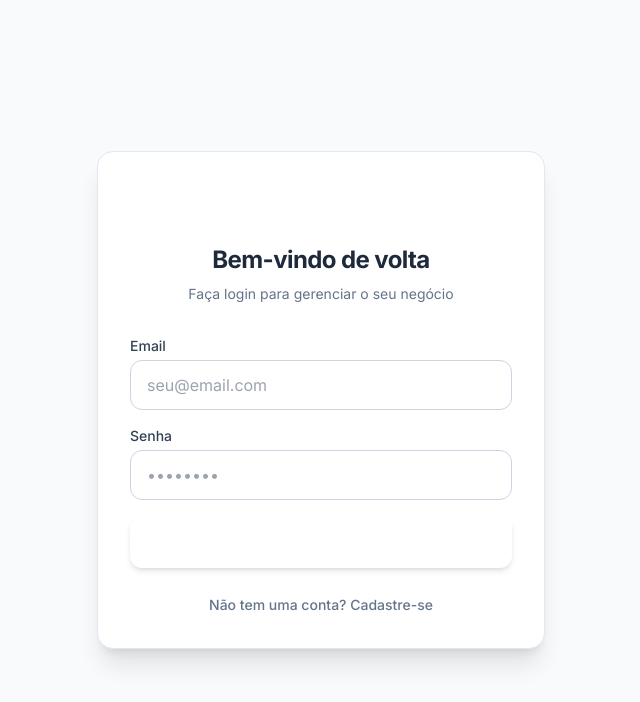
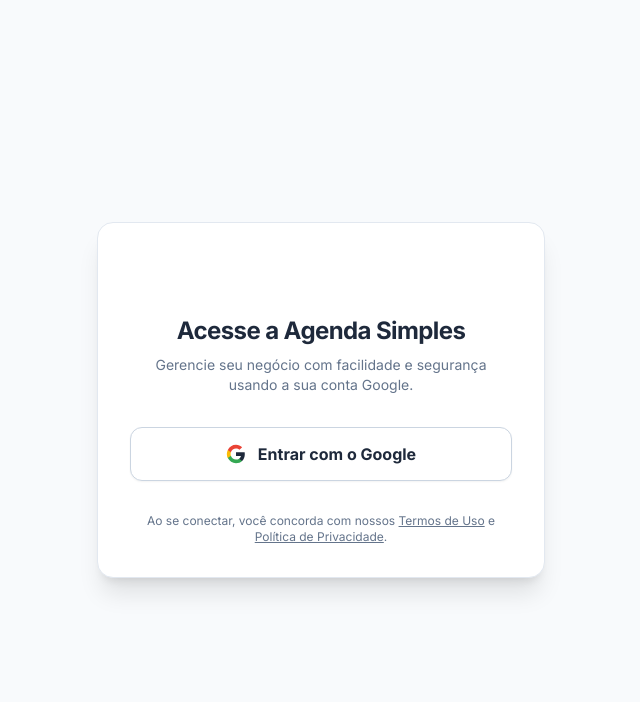
Before and after one commit to raizesrecorrentesapp-stack/Raizes-Novo, a React (Vite) app: page / in a window 1280 px wide. Shown: the top 702 px of the page, without its empty margins (319-959 px from the left). Built offline with nearby package versions, Linux system fonts and the light colour scheme.

Commit message:
feat(auth): Restrict authentication strictly to Google OAuth

```diff
--- a/components/Auth.tsx
+++ b/components/Auth.tsx
@@ -3,41 +3,28 @@
 import { LogoText } from './Logo';
 
 export const Auth: React.FC = () => {
-    const [email, setEmail] = useState('');
-    const [password, setPassword] = useState('');
     const [loading, setLoading] = useState(false);
-    const [isLogin, setIsLogin] = useState(true);
     const [errorMsg, setErrorMsg] = useState('');
-    const [successMsg, setSuccessMsg] = useState('');
 
-    const handleAuth = async (e: React.FormEvent) => {
-        e.preventDefault();
+    const handleGoogleLogin = async () => {
         setLoading(true);
         setErrorMsg('');
-        setSuccessMsg('');
 
         try {
-            if (isLogin) {
-                const { error } = await supabase.auth.signInWithPassword({
-                    email,
-                    password,
-                });
-                if (error) throw error;
-            } else {
-                const { error } = await supabase.auth.signUp({
-                    email,
-                    password,
-                });
-                if (error) throw error;
-                setSuccessMsg('Cadastro realizado com sucesso! Verifique seu email ou tente fazer login.');
-                setIsLogin(true); // Switch to login after successful signup
-            }
+            const { error } = await supabase.auth.signInWithOAuth({
+                provider: 'google',
+                options: {
+                    redirectTo: window.location.origin,
+                }
+            });
+            if (error) throw error;
         } catch (error: any) {
-            setErrorMsg(error.message || 'Ocorreu um erro durante a autenticação.');
+            setErrorMsg(error.message || 'Ocorreu um erro ao conectar com o Google.');
         } finally {
             setLoading(false);
         }
     };
+
 
     return (
         <div className="min-h-screen bg-slate-50 dark:bg-slate-950 flex flex-col justify-center items-center p-4">
@@ -50,72 +37,36 @@
                     </div>
 
                     <h2 className="text-2xl font-bold text-slate-800 dark:text-white mb-2 text-center tracking-tight">
-                        {isLogin ? 'Bem-vindo de volta' : 'Crie sua conta'}
+                        Acesse a Agenda Simples
                     </h2>
-                    <p className="text-slate-500 dark:text-slate-400 text-center mb-8 text-sm">
-                        {isLogin ? 'Faça login para gerenciar o seu negócio' : 'Junte-se a nós e simplifique sua gestão'}
+                    <p className="text-slate-500 dark:text-slate-400 text-center mb-8 text-sm px-4">
+                        Gerencie seu negócio com facilidade e segurança usando a sua conta Google.
                     </p>
 
-                    <form onSubmit={handleAuth} className="space-y-4">
-                        <div>
-                            <label className="block text-sm font-medium text-slate-700 dark:text-slate-300 mb-1">
-                                Email
-                            </label>
-                            <input
-                                type="email"
-                                value={email}
-                                onChange={(e) => setEmail(e.target.value)}
-                                className="w-full px-4 py-3 rounded-xl border border-slate-300 dark:border-slate-700 bg-white dark:bg-slate-800 text-slate-900 dark:text-white focus:ring-2 focus:ring-accent focus:border-transparent outline-none transition-all"
-                                placeholder="seu@email.com"
-                                required
-                            />
-                        </div>
-                        <div>
-                            <label className="block text-sm font-medium text-slate-700 dark:text-slate-300 mb-1">
-                                Senha
-                            </label>
-                            <input
-                                type="password"
-                                value={password}
-                                onChange={(e) => setPassword(e.target.value)}
-                                className="w-full px-4 py-3 rounded-xl border border-slate-300 dark:border-slate-700 bg-white dark:bg-slate-800 text-slate-900 dark:text-white focus:ring-2 focus:ring-accent focus:border-transparent outline-none transition-all"
-                                placeholder="••••••••"
-                                required
-                            />
-                        </div>
+                    <div className="space-y-4">
+                        <button
+                            onClick={handleGoogleLogin}
+                            disabled={loading}
+                            className="w-full flex items-center justify-center gap-3 py-3.5 px-4 bg-white dark:bg-slate-800 border border-slate-300 dark:border-slate-700 hover:bg-slate-50 dark:hover:bg-slate-700 text-slate-800 dark:text-slate-100 font-bold rounded-xl shadow-sm transition-all disabled:opacity-50 disabled:cursor-not-allowed"
+                        >
+                            <svg className="w-5 h-5" viewBox="0 0 24 24">
+                                <path fill="currentColor" d="M22.56 12.25c0-.78-.07-1.53-.2-2.25H12v4.26h5.92c-.26 1.37-1.04 2.53-2.21 3.31v2.77h3.57c2.08-1.92 3.28-4.74 3.28-8.09z" />
+                                <path fill="#34A853" d="M12 23c2.97 0 5.46-.98 7.28-2.66l-3.57-2.77c-.98.66-2.23 1.06-3.71 1.06-2.86 0-5.29-1.93-6.16-4.53H2.18v2.84C3.99 20.53 7.7 23 12 23z" />
+                                <path fill="#FBBC05" d="M5.84 14.09c-.22-.66-.35-1.36-.35-2.09s.13-1.43.35-2.09V7.07H2.18C1.43 8.55 1 10.22 1 12s.43 3.45 1.18 4.93l2.85-2.22.81-.62z" />
+                                <path fill="#EA4335" d="M12 5.38c1.62 0 3.06.56 4.21 1.64l3.15-3.15C17.45 2.09 14.97 1 12 1 7.7 1 3.99 3.47 2.18 7.07l3.66 2.84c.87-2.6 3.3-4.53 6.16-4.53z" />
+                            </svg>
+                            {loading ? 'Aguarde...' : 'Entrar com o Google'}
+                        </button>
 
                         {errorMsg && (
                             <div className="p-3 rounded-xl bg-red-50 dark:bg-red-900/30 text-red-600 dark:text-red-400 text-sm font-medium">
-                                {errorMsg}
                             </div>
                         )}
 
-                        {successMsg && (
-                            <div className="p-3 rounded-xl bg-green-50 dark:bg-green-900/30 text-green-600 dark:text-green-400 text-sm font-medium">
-                                {successMsg}
-                            </div>
-                        )}
+                    </div>
 
-                        <button
-                            type="submit"
-                            disabled={loading}
-                            className="w-full py-3.5 px-4 bg-accent hover:opacity-90 text-white font-bold rounded-xl shadow-md transition-all disabled:opacity-50 disabled:cursor-not-allowed mt-2"
-                        >
-                            {loading ? 'Aguarde...' : isLogin ? 'Entrar' : 'Cadastrar'}
-                        </button>
-                    </form>
-
-                    <div className="mt-6 text-center">
-                        <button
-                            onClick={() => {
-                                setIsLogin(!isLogin);
-                                setErrorMsg('');
-                                setSuccessMsg('');
-                            }}
-                            className="text-sm text-slate-500 dark:text-slate-400 hover:text-accent font-medium transition-colors"
-                        >
-                            {isLogin ? 'Não tem uma conta? Cadastre-se' : 'Já tem uma conta? Entrar'}
-                        </button>
+                    <div className="mt-8 text-center text-xs text-slate-500 dark:text-slate-400">
+                        Ao se conectar, você concorda com nossos <a href="#" className="underline">Termos de Uso</a> e <a href="#" className="underline">Política de Privacidade</a>.
                     </div>
                 </div>
             </div>
```
